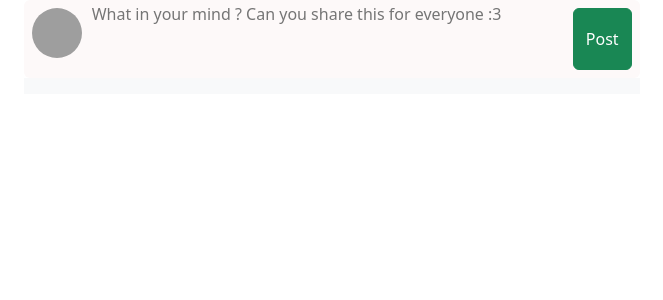
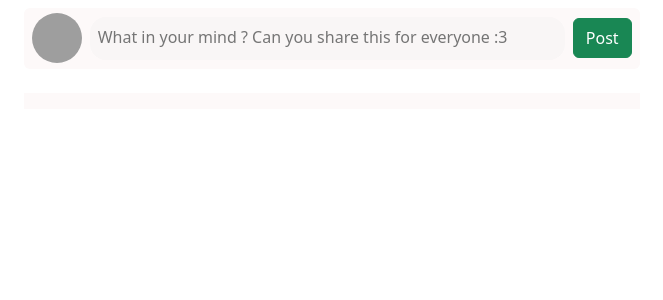
Before and after one commit to HenSanInDuty/social_network, a Django app: page /posts/ in a window 1280 px wide. Shown: the part 66-366 px from the top of the page, without its empty margins (95-758 px from the left). Run offline with Django 4.2, Linux system fonts and the light colour scheme; grey boxes are pictures that could not be loaded.

Commit message:
Nothing to do

```diff
--- a/authenticate/urls.py
+++ b/authenticate/urls.py
@@ -1,10 +1,10 @@
-from django.conf.urls import include, url
+from django.urls import path,include
 from authenticate.views import dashboard, logout_view, register, signin
 
 urlpatterns = [
-    url("accounts/", include("django.contrib.auth.urls")),
-    url("dashboard/", dashboard, name="dashboard"),
-    url("register/", register, name="register"),
-    url("signin/", signin, name="signin"),
-    url("logout/", logout_view, name="logout"),
+    path("accounts/", include("django.contrib.auth.urls")),
+    path("dashboard/", dashboard, name="dashboard"),
+    path("register/", register, name="register"),
+    path("signin/", signin, name="signin"),
+    path("logout/", logout_view, name="logout"),
 ]
--- a/posts/forms.py
+++ b/posts/forms.py
@@ -10,5 +10,5 @@ class CreatePostForm(forms.ModelForm):
             'content':"Content"
         }
         widgets = {
-            'content':forms.Textarea(attrs={'placeholder':'What in your mind ? Can you share this for everyone :3'})
+            'content':forms.Textarea(attrs={'placeholder':'What in your mind ? Can you share this for everyone :3','class':'rounded-4 p-2'})
         }
--- a/posts/templates/createPost.html
+++ b/posts/templates/createPost.html
@@ -4,7 +4,7 @@
 
 {% block title %}Post{% endblock %}
 {% block content %}
-            <div class="p-2 bg-light post-content">
+            <div class="post-content p-2">
 
             </div>
 {% endblock %}
--- a/static/style.css
+++ b/static/style.css
@@ -5,15 +5,30 @@
 
 .post-area {
     background-color: #fdf9f9;
-    height: 30%;
+    height: 20%;
+    align-items: center;
 }
 
 .post-area textarea {
-    background-color: #fdf9f9;
+    background-color: #f9f6f6;
     border: none;
     resize: none;
     width: 100%;
-    height: 100%;
+    height: 70%;
 }
 
-.post-content {}
+.btn-post {
+    height: 40px;
+}
+
+.post-main {
+    height: 100%;
+    width: 100%;
+    align-items: center;
+}
+
+.post-bottom {}
+
+.post-content {
+    background-color: #fdf9f9;
+}
--- a/templates/base.html
+++ b/templates/base.html
@@ -24,10 +24,14 @@
         <div class="row justify-content-start">
         <div class="col-1 col-sm-1"></div>
         <div class="col-7 col-sm-6 d-flex flex-column">
-          <div class="post-area rounded d-flex flex-row justify-content-center">
-            <img class="avatar rounded-circle m-2" data-bs-toggle="tooltip" data-bs-placement="top" data-bs-title="Nhan" alt="avatar" src="https://img.freepik.com/premium-vector/person-avatar-design_24877-38137.jpg?w=2000">
-            {{form.content}}
-            <button type="btn" class="btn btn-success m-2">Post</button>
+          <div class="post-area rounded d-flex flex-row justify-content-center mt-2 mb-4">
+            <div class="post-main d-flex flex-row rounded">
+              <img class="avatar rounded-circle mx-2" data-bs-toggle="tooltip" data-bs-placement="top" data-bs-title="Nhan" alt="avatar" src="https://img.freepik.com/premium-vector/person-avatar-design_24877-38137.jpg?w=2000">
+              {{form.content}}
+              <button type="btn" class="btn btn-success btn-post mx-2">Post</button>
+            </div>
+            <div class="post-bottom">
+            </div>
           </div>
           {% block content %}{% endblock %}
         </div>
```
Also changed, not shown: authenticate/migrations/0001_initial.py (added).
